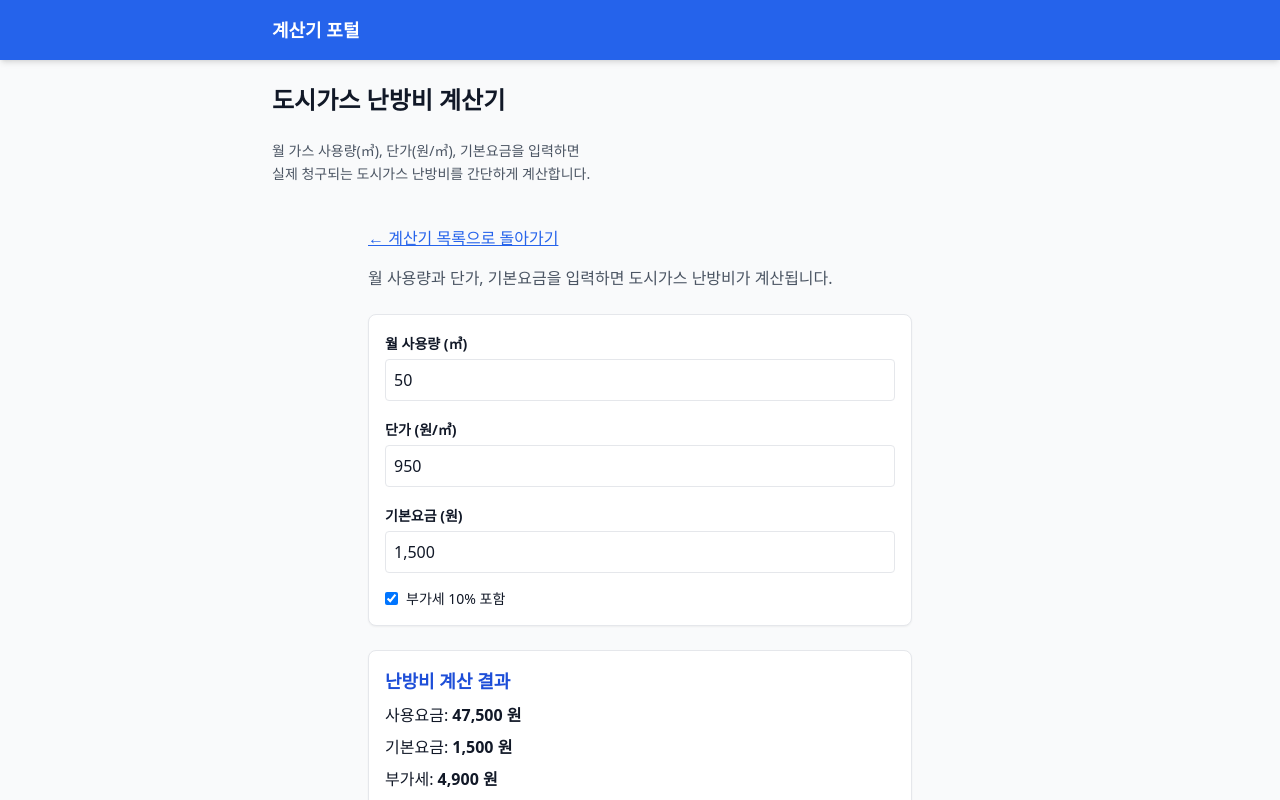
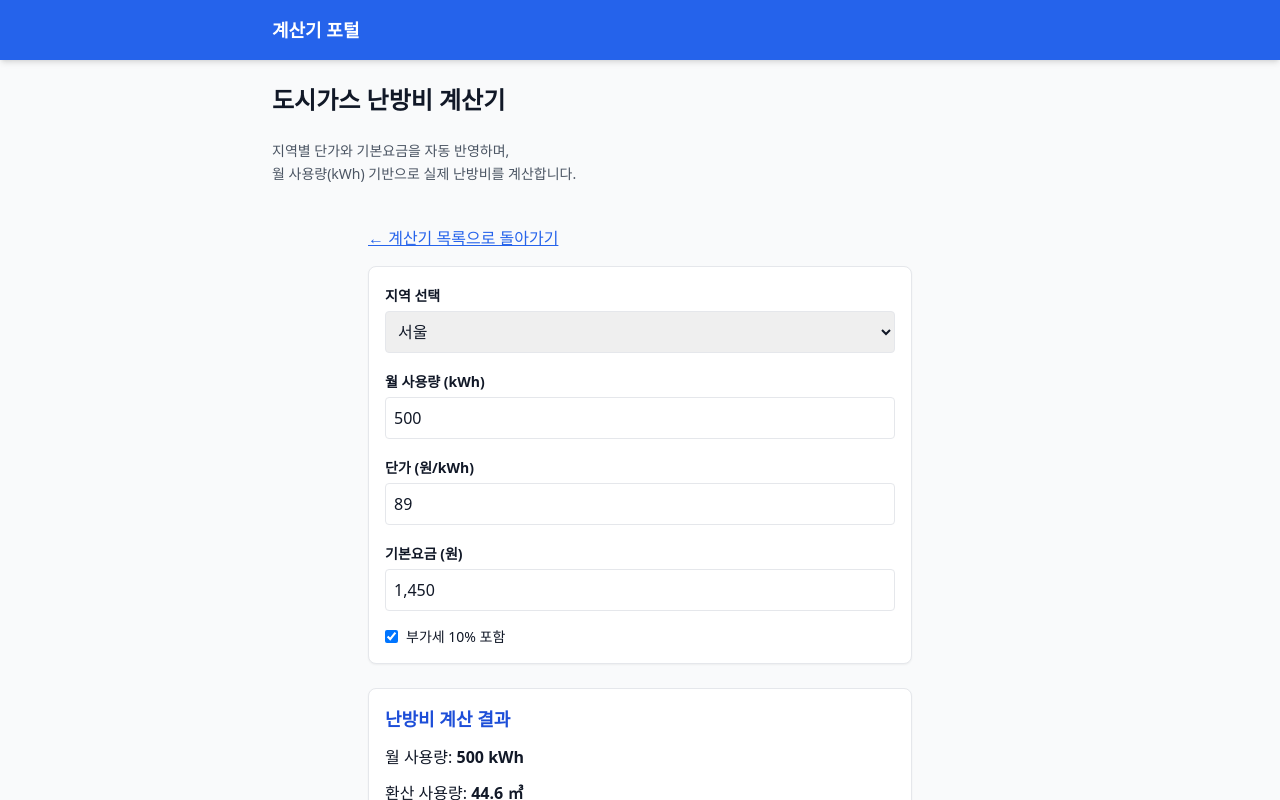
Before and after one commit to geniuspark00-source/calc-site, a Next.js app: page /calculators/gas-heating in a window 1280 px wide. Shown: the top 800 px of the page. Built offline with nearby package versions, Linux system fonts and the light colour scheme.

Commit message:
auto push

```diff
--- a/app/calculators/gas-heating/GasHeatingCalculatorUI.tsx
+++ b/app/calculators/gas-heating/GasHeatingCalculatorUI.tsx
@@ -4,15 +4,41 @@ import { useState } from "react";
 import Input from "@/components/Input";
 
 export default function GasHeatingCalculatorUI() {
-  const [usage, setUsage] = useState(50); // 월 사용량(㎥)
-  const [unitPrice, setUnitPrice] = useState(950); // 원/㎥ 단가
-  const [baseFee, setBaseFee] = useState(1500); // 기본요금
-  const [includeVAT, setIncludeVAT] = useState(true); // 부가세 포함 여부
+  const regions = {
+    서울: { unitPrice: 89, baseFee: 1450 },
+    경기: { unitPrice: 85, baseFee: 1600 },
+    인천: { unitPrice: 95, baseFee: 1550 },
+    부산: { unitPrice: 87, baseFee: 1450 },
+    대구: { unitPrice: 88, baseFee: 1500 },
+    광주: { unitPrice: 86, baseFee: 1550 },
+    대전: { unitPrice: 90, baseFee: 1500 },
+    울산: { unitPrice: 88, baseFee: 1450 },
+    강원: { unitPrice: 92, baseFee: 1600 },
+    제주: { unitPrice: 97, baseFee: 1700 },
+  };
 
-  // 계산
-  const usageCost = usage * unitPrice; // 사용요금
-  const subtotal = usageCost + baseFee; // 기본요금 포함
-  const vat = includeVAT ? subtotal * 0.1 : 0; // 부가세 10%
+  const [region, setRegion] = useState("서울");
+  const [kwh, setKwh] = useState(500); // 월 사용량 (kWh)
+  const [unitPrice, setUnitPrice] = useState(regions["서울"].unitPrice);
+  const [baseFee, setBaseFee] = useState(regions["서울"].baseFee);
+  const [includeVAT, setIncludeVAT] = useState(true);
+
+  // 지역 변경 시 자동 단가 & 기본요금 반영
+  const changeRegion = (value: string) => {
+    setRegion(value);
+    setUnitPrice(regions[value].unitPrice);
+    setBaseFee(regions[value].baseFee);
+  };
+
+  // kWh → ㎥ 변환 (1㎥ = 11.2kWh)
+  const m3 = kwh / 11.2;
+
+  // 사용요금 계산
+  // 단가: 원/kWh 라고 가정
+  const usageCost = kwh * unitPrice;
+
+  const subtotal = usageCost + baseFee;
+  const vat = includeVAT ? subtotal * 0.1 : 0;
   const total = subtotal + vat;
 
   const format = (n: number) =>
@@ -25,21 +51,30 @@ export default function GasHeatingCalculatorUI() {
         ← 계산기 목록으로 돌아가기
       </a>
 
-      <p className="text-gray-600 mb-6">
-        월 사용량과 단가, 기본요금을 입력하면 도시가스 난방비가 계산됩니다.
-      </p>
-
-      {/* 입력 영역 */}
+      {/* 입력 */}
       <div className="bg-white p-4 rounded-lg border shadow-sm space-y-4 mb-6">
 
+        <div>
+          <label className="text-sm font-bold">지역 선택</label>
+          <select
+            value={region}
+            onChange={(e) => changeRegion(e.target.value)}
+            className="w-full border rounded p-2 mt-1"
+          >
+            {Object.keys(regions).map((r) => (
+              <option key={r}>{r}</option>
+            ))}
+          </select>
+        </div>
+
         <Input
-          label="월 사용량 (㎥)"
-          value={usage}
-          onChange={setUsage}
+          label="월 사용량 (kWh)"
+          value={kwh}
+          onChange={setKwh}
         />
 
         <Input
-          label="단가 (원/㎥)"
+          label="단가 (원/kWh)"
           value={unitPrice}
           onChange={setUnitPrice}
         />
@@ -60,21 +95,24 @@ export default function GasHeatingCalculatorUI() {
         </div>
       </div>
 
-      {/* 결과 영역 */}
-      <div className="bg-white p-4 rounded-lg border shadow-sm space-y-2">
+      {/* 결과 */}
+      <div className="bg-white p-4 rounded-lg border shadow-sm space-y-3">
         <h2 className="text-lg font-bold text-blue-700">난방비 계산 결과</h2>
+
+        <p>월 사용량: <strong>{format(kwh)} kWh</strong></p>
+        <p>환산 사용량: <strong>{m3.toFixed(1)} ㎥</strong></p>
 
         <p>사용요금: <strong>{format(usageCost)} 원</strong></p>
         <p>기본요금: <strong>{format(baseFee)} 원</strong></p>
         <p>부가세: <strong>{format(vat)} 원</strong></p>
 
-        <p className="text-xl font-bold text-red-600 mt-3">
+        <p className="text-xl font-bold text-red-600">
           총 난방비: {format(total)} 원
         </p>
       </div>
 
-      <p className="text-[12px] text-gray-500 mt-4">
-        ※ 실제 도시가스 요금은 공급사나 지역에 따라 차이가 있습니다.
+      <p className="text-xs text-gray-500 mt-4">
+        ※ 실제 요금은 도시가스사 조정요금에 따라 다를 수 있습니다.
       </p>
     </div>
   );
--- a/app/calculators/gas-heating/page.tsx
+++ b/app/calculators/gas-heating/page.tsx
@@ -1,11 +1,10 @@
-// app/calculators/gas-heating/page.tsx
 import { generateSEOTags } from "@/lib/seo";
 import GasHeatingCalculatorUI from "./GasHeatingCalculatorUI";
 
 export const metadata = generateSEOTags({
   title: "도시가스 난방비 계산기 | Calc Site",
   description:
-    "도시가스 사용량(㎥)과 단가, 기본요금을 입력하면 실제 예상 난방비를 손쉽게 계산할 수 있습니다.",
+    "지역별 단가와 기본요금을 자동 반영하고, kWh 기반 도시가스 난방비를 정확하게 계산하는 실용적인 난방비 계산기입니다.",
   url: "https://calc-site-delta.vercel.app/calculators/gas-heating",
 });
 
@@ -14,8 +13,9 @@ export default function GasHeatingPage() {
     <div className="space-y-6">
       <h1 className="text-2xl font-bold">도시가스 난방비 계산기</h1>
       <p className="text-sm text-gray-600 leading-relaxed">
-        월 가스 사용량(㎥), 단가(원/㎥), 기본요금을 입력하면<br />
-        실제 청구되는 도시가스 난방비를 간단하게 계산합니다.
+        지역별 단가와 기본요금을 자동 반영하며,
+        <br />
+        월 사용량(kWh) 기반으로 실제 난방비를 계산합니다.
       </p>
       <GasHeatingCalculatorUI />
     </div>
--- a/app/page.tsx
+++ b/app/page.tsx
@@ -207,7 +207,7 @@ export default function Home() {
     도시가스 난방비 계산기 →
   </h2>
   <p className="text-gray-600 text-sm">
-    사용량(㎥)과 단가, 기본요금으로 도시가스 난방비를 빠르게 계산합니다.
+    지역별 단가와 기본요금을 자동 반영하고 kWh 기반으로 난방비를 계산합니다.
   </p>
 </a>
 
```
